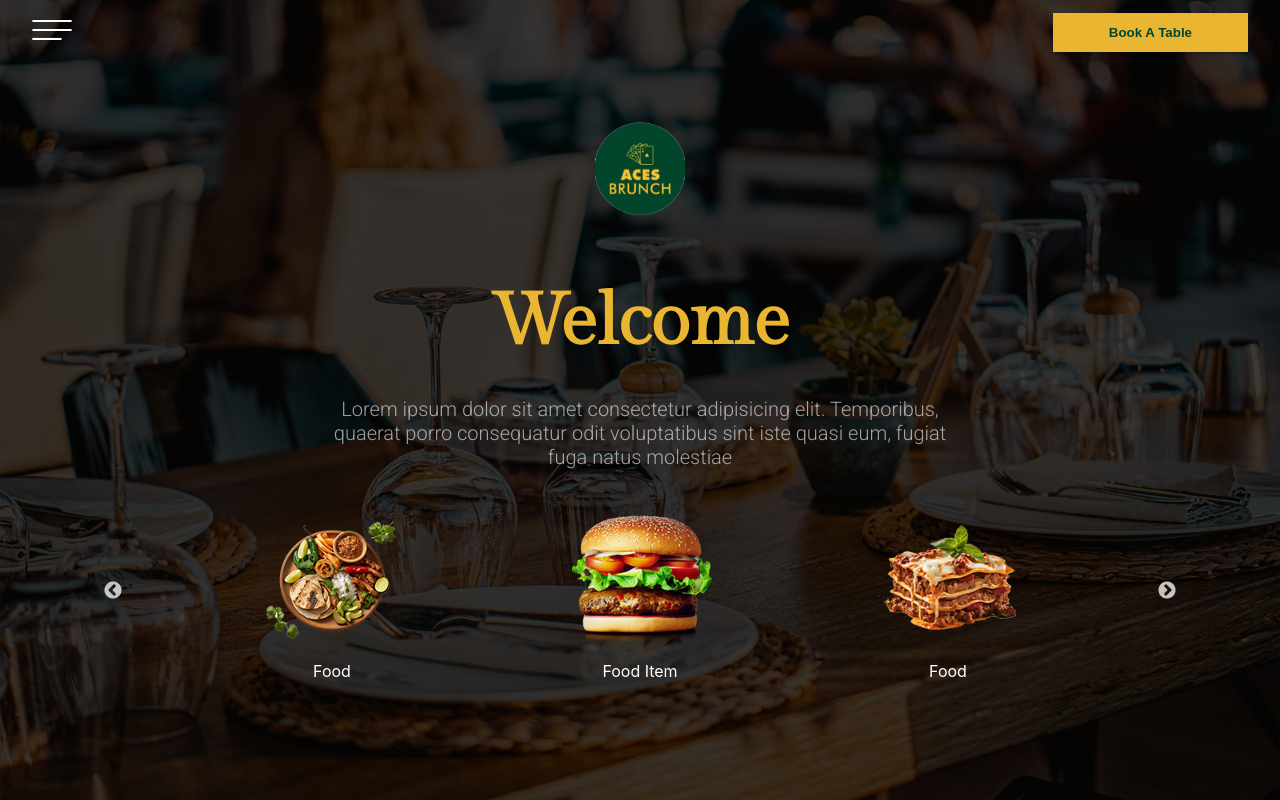
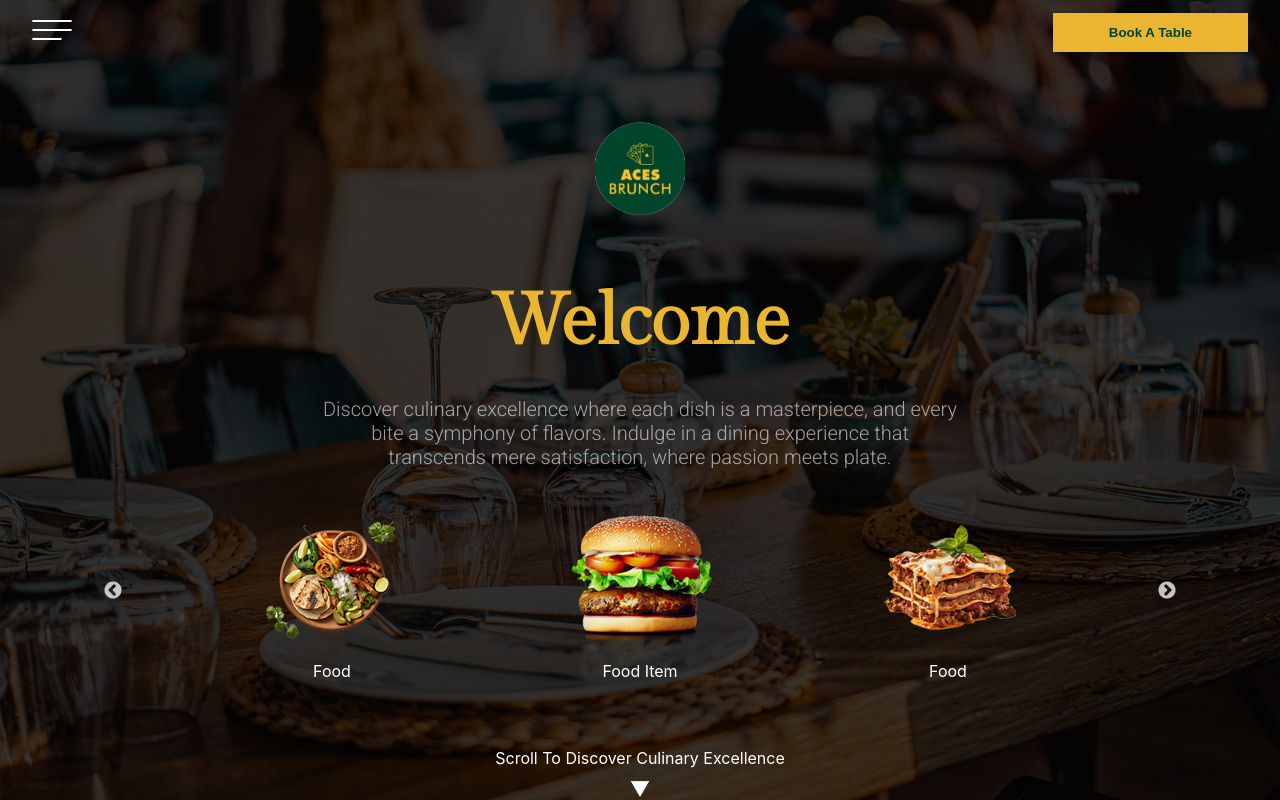
Before and after one commit to devH00P5/react-test, a React (Create React App) app: page / in a window 1280 px wide. Built offline with nearby package versions, Linux system fonts and the light colour scheme.

Commit message:
Modified CSS and Scroll indicator added to the page

```diff
--- a/package.json
+++ b/package.json
@@ -10,6 +10,7 @@
     "@testing-library/user-event": "^13.5.0",
     "react": "^18.3.1",
     "react-dom": "^18.3.1",
+    "react-router-dom": "^6.23.1",
     "react-scripts": "5.0.1",
     "react-slick": "^0.30.2",
     "slick-carousel": "^1.8.1",
--- a/src/App.css
+++ b/src/App.css
@@ -116,6 +116,20 @@
   margin-left: auto;
   margin-right: auto;
 }
+.scrl-indicator {
+  position: absolute;
+  bottom: 0;
+}
+.scrl-indicator svg {
+  display: block;
+  margin-left: auto;
+  margin-right: auto;
+  height: 1rem;
+  margin-top: 0.5rem;
+  margin-bottom: 0.5rem;
+  animation: 5s infinite alternate updown;
+}
+
 .nav_wrapper {
   position: sticky;
   top: 0;
@@ -136,6 +150,7 @@
   width: 40px;
   stroke-width: 3;
   stroke: #fff;
+  animation: updown alternate 2s;
 }
 
 button {
@@ -155,4 +170,11 @@ button {
   background-color: #01462A;
   color: #fff;
   cursor: pointer;
+}
+
+@keyframes updown {
+  to {
+    transform: translateY(5px);
+    fill: #fff;
+  }
 }/*# sourceMappingURL=App.css.map */
--- a/src/App.scss
+++ b/src/App.scss
@@ -139,6 +139,23 @@ $default-font-white:#fff;
 
     }
 }
+
+.scrl-indicator{
+    position: absolute;
+    bottom: 0;
+
+    svg{
+        display: block;
+        margin-left: auto;
+        margin-right: auto;
+        height: 1rem;
+        margin-top: .5rem;
+        margin-bottom: .5rem;
+        animation: 5s infinite alternate updown;
+
+
+    }
+}
 .nav_wrapper{
     position: sticky;
     top: 0;
@@ -158,6 +175,7 @@ $default-font-white:#fff;
         width: 40px;
         stroke-width: 3;
         stroke:$default-font-white ;
+        animation:updown alternate 2s ;
 
     }
 }
@@ -182,3 +200,13 @@ button{
     }
 
 }
+
+//animations
+@keyframes updown {
+
+    to{
+        transform: translateY(5px);
+        fill: $default-font-white;
+    }
+
+}
--- a/src/components/Home.js
+++ b/src/components/Home.js
@@ -78,9 +78,8 @@ useGSAP(()=>{
                     Welcome
                 </h1>
                 <p className='hero_message' ref={hero_message}>
-                Lorem ipsum dolor sit amet consectetur adipisicing elit.
-Temporibus, quaerat porro consequatur odit voluptatibus
-sint iste quasi eum, fugiat fuga natus molestiae
+                Discover culinary excellence where each dish is a masterpiece, and every bite a symphony of flavors.
+                 Indulge in a dining experience that transcends mere satisfaction, where passion meets plate.
 
 
                 </p>
@@ -133,6 +132,19 @@ sint iste quasi eum, fugiat fuga natus molestiae
     </Slider>
 
             </div>
+            <div className='scrl-indicator'>
+              <p className='scrl-description'>
+              Scroll To Discover Culinary Excellence
+              </p>
+              <svg xmlns="http://www.w3.org/2000/svg" width="30" height="26" viewBox="0 0 30 26">
+  <g id="p1" data-name="Polygon 1" transform="translate(30 26) rotate(180)" >
+    <path d="M 29.13430023193359 25.5 L 0.8657025098800659 25.5 L 15.00000095367432 1.00054931640625 L 29.13430023193359 25.5 Z" stroke="none"/>
+    <path d="M 15.00000095367432 2.001115798950195 L 1.731414794921875 25 L 28.26858711242676 25 L 15.00000095367432 2.001115798950195 M 15.00000095367432 0 L 30 26 L 1.9073486328125e-06 26 L 15.00000095367432 0 Z" stroke="none" />
+  </g>
+</svg>
+
+
+            </div>
 
 
         </div>
```
Also changed, not shown: 2 other files (tests, documents, lock files or other folders).
